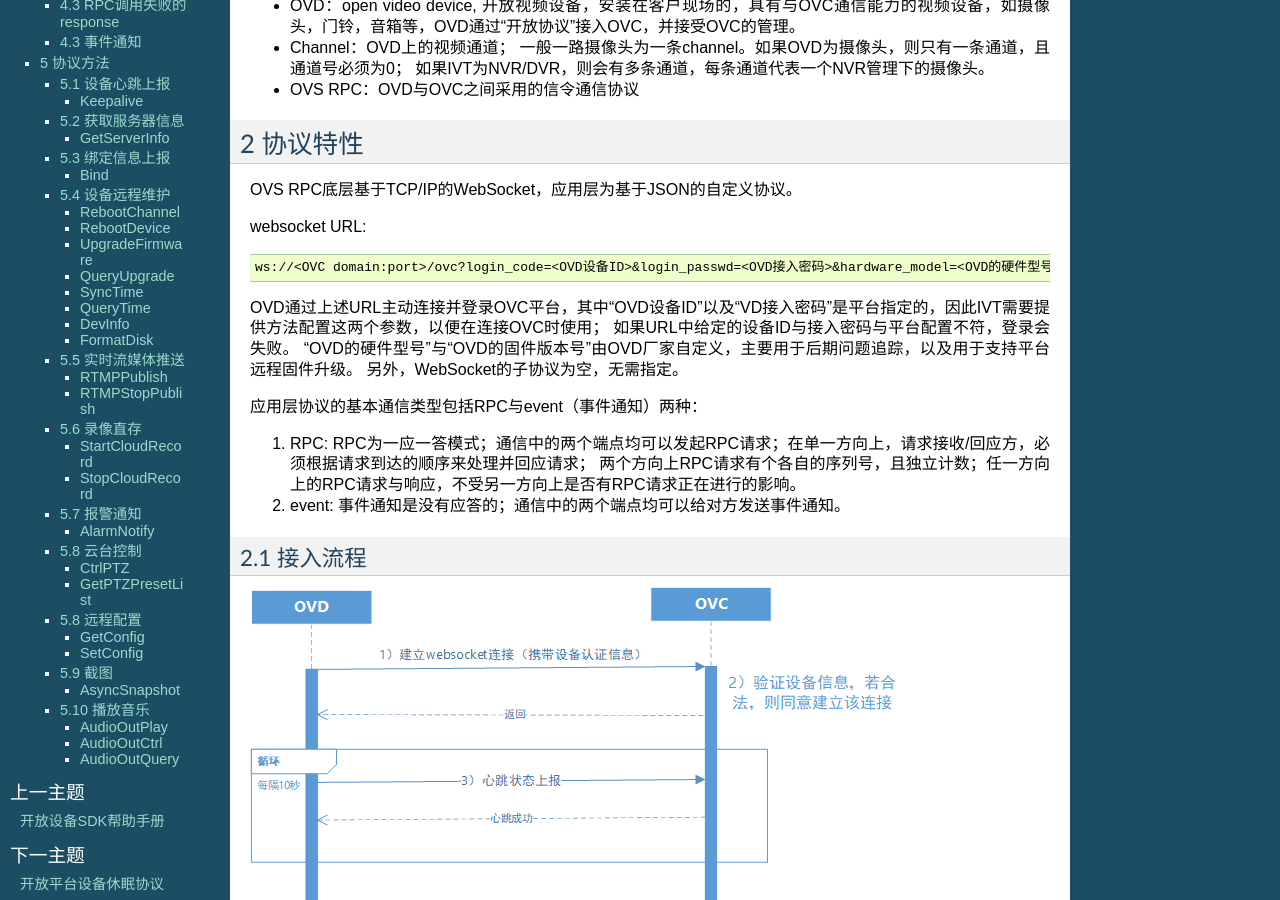
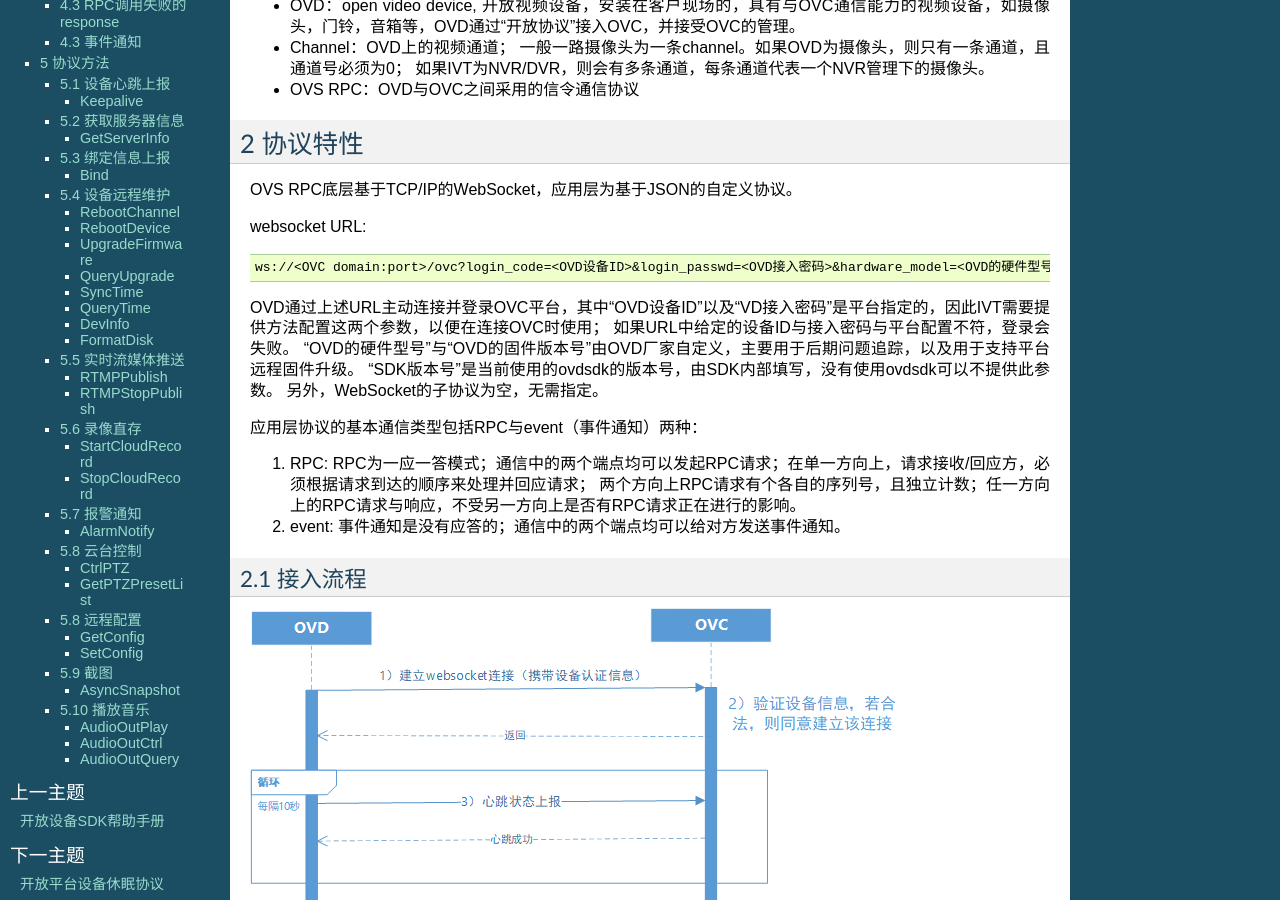
Before and after one commit to jamken/open_dev_sdk, a Sphinx documentation site: the page built from docs/dap.rst, in a window 1280 px wide and 900 px high, scrolled down 349 px. Built offline with Sphinx 7.4.7, drawn with Linux system fonts in a browser that asks for light colours.

Commit message:
websocket接入url中增加sdk参数

```diff
--- a/docs/dap.rst
+++ b/docs/dap.rst
@@ -32,11 +32,12 @@
 
 websocket URL::
 
-  ws://<OVC domain:port>/ovc?login_code=<OVD设备ID>&login_passwd=<OVD接入密码>&hardware_model=<OVD的硬件型号>&firmware_model=<OVD的固件版本号>
+  ws://<OVC domain:port>/ovc?login_code=<OVD设备ID>&login_passwd=<OVD接入密码>&hardware_model=<OVD的硬件型号>&firmware_model=<OVD的固件版本号>&sdk=<SDK版本号>
 
 OVD通过上述URL主动连接并登录OVC平台，其中“OVD设备ID”以及“VD接入密码”是平台指定的，因此IVT需要提供方法配置这两个参数，以便在连接OVC时使用；
 如果URL中给定的设备ID与接入密码与平台配置不符，登录会失败。
 “OVD的硬件型号”与“OVD的固件版本号”由OVD厂家自定义，主要用于后期问题追踪，以及用于支持平台远程固件升级。
+“SDK版本号”是当前使用的ovdsdk的版本号，由SDK内部填写，没有使用ovdsdk可以不提供此参数。
 另外，WebSocket的子协议为空，无需指定。
 
 应用层协议的基本通信类型包括RPC与event（事件通知）两种：
```
